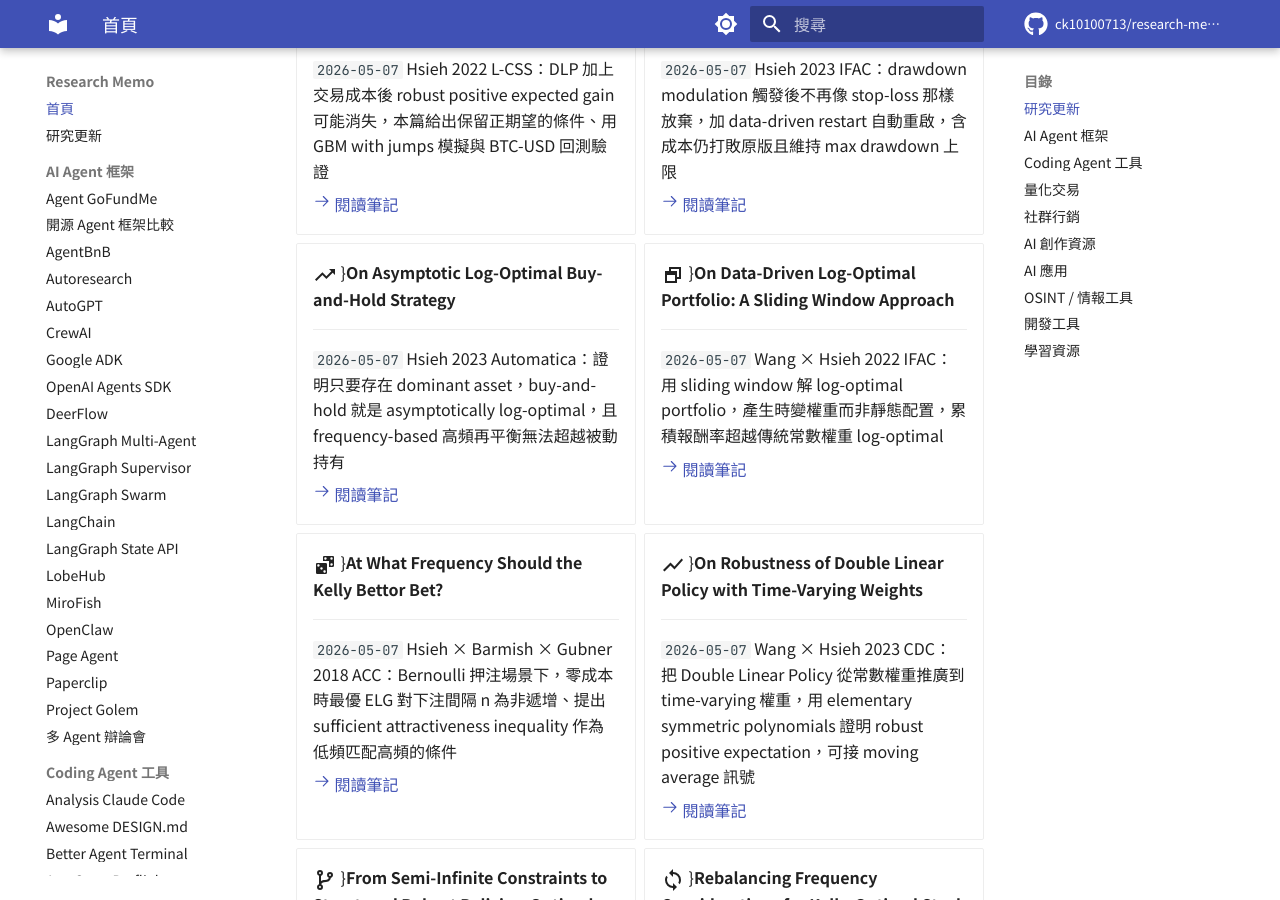
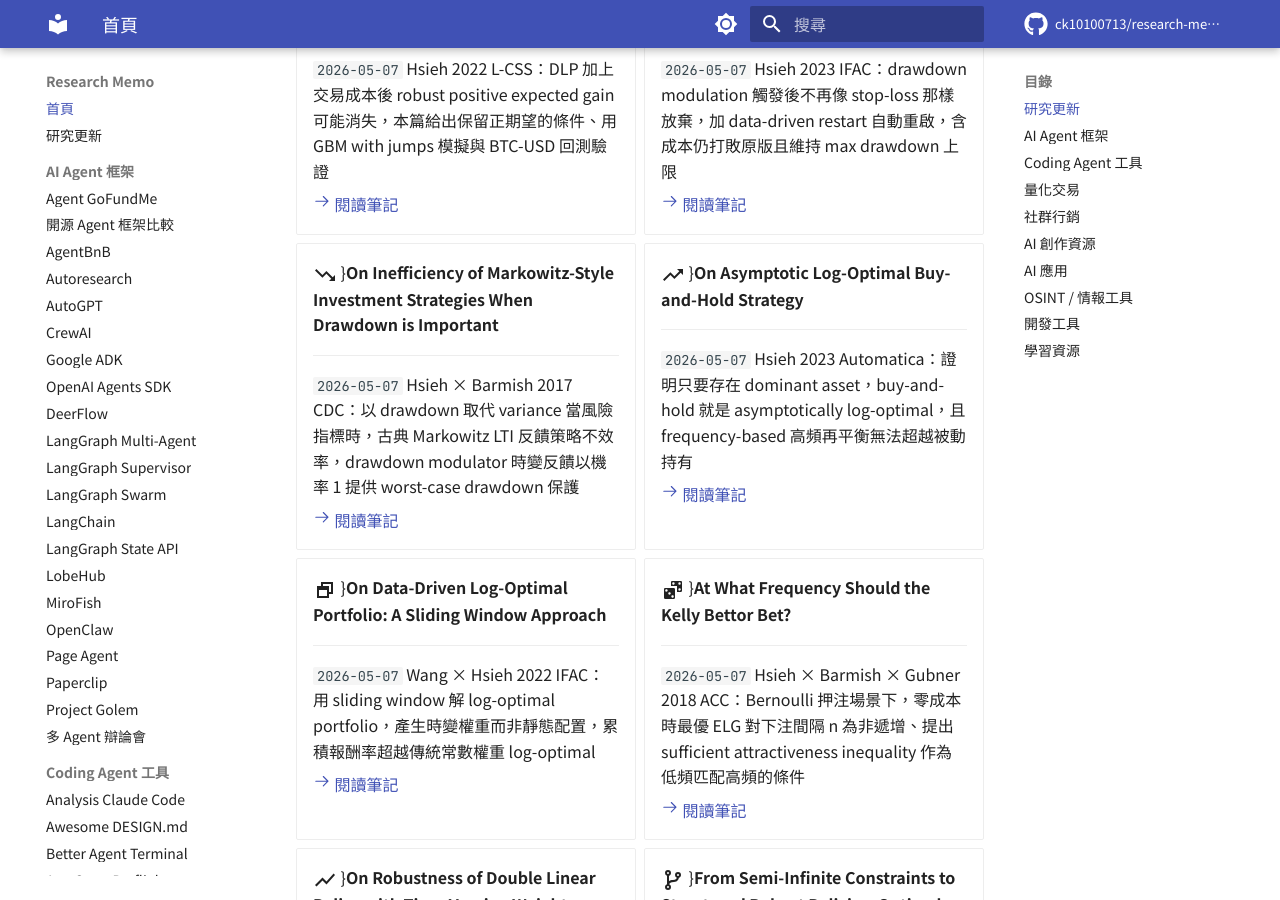
Before and after one commit to ck10100713/research-memo, an MkDocs documentation site: the page built from docs/index.md, in a window 1280 px wide and 900 px high, scrolled down 1042 px. Built offline with MkDocs 1.6.1 and Material for MkDocs 9.7.7, drawn with Linux system fonts in a browser that asks for light colours; comment, search, counter and statistics services are not loaded; some of the changed text lies outside the part shown.

Commit message:
Add research note: On Inefficiency of Markowitz When Drawdown is Important (Hsieh × Barmish 2017 CDC) — drawdown 取代 variance 後 LTI Markowitz 不效率、drawdown modulator 時變反饋以機率 1 提供 worst-case drawdown 保護 [Hsieh #16/32]

```diff
--- a/docs/index.md
+++ b/docs/index.md
@@ -57,6 +57,14 @@
     `2026-05-07` Hsieh 2023 IFAC：drawdown modulation 觸發後不再像 stop-loss 那樣放棄，加 data-driven restart 自動重啟，含成本仍打敗原版且維持 max drawdown 上限
 
     [:octicons-arrow-right-24: 閱讀筆記](drawdown-control-restart-mechanism.md)
+
+-   :material-trending-down:{{ .lg .middle }} **On Inefficiency of Markowitz-Style Investment Strategies When Drawdown is Important**
+
+    ---
+
+    `2026-05-07` Hsieh × Barmish 2017 CDC：以 drawdown 取代 variance 當風險指標時，古典 Markowitz LTI 反饋策略不效率，drawdown modulator 時變反饋以機率 1 提供 worst-case drawdown 保護
+
+    [:octicons-arrow-right-24: 閱讀筆記](markowitz-inefficiency-drawdown.md)
 
 -   :material-trending-up:{{ .lg .middle }} **On Asymptotic Log-Optimal Buy-and-Hold Strategy**
 
@@ -852,6 +852,14 @@
 
     [:octicons-arrow-right-24: 閱讀筆記](kelly-bettor-frequency.md)
 
+-   :material-trending-down:{{ .lg .middle }} **On Inefficiency of Markowitz-Style Investment Strategies When Drawdown is Important**
+
+    ---
+
+    Hsieh × Barmish 2017 CDC：以 drawdown 取代 variance 當風險指標時，古典 Markowitz LTI 反饋策略不效率，drawdown modulator 時變反饋以機率 1 提供 worst-case drawdown 保護
+
+    [:octicons-arrow-right-24: 閱讀筆記](markowitz-inefficiency-drawdown.md)
+
 -   :material-clock-fast:{{ .lg .middle }} **On Frequency-Based Optimal Portfolio with Transaction Costs**
 
     ---
--- a/mkdocs.yml
+++ b/mkdocs.yml
@@ -160,6 +160,7 @@ nav:
       - Execution Delay on Kelly Trading: execution-delay-kelly-trading.md
       - Frequency-Based Kelly Optimal Portfolio: frequency-based-kelly-portfolio.md
       - Kelly Bettor Frequency: kelly-bettor-frequency.md
+      - Markowitz Inefficiency Drawdown: markowitz-inefficiency-drawdown.md
       - Frequency-Based Optimal Portfolio with Costs: frequency-based-optimal-portfolio-costs.md
       - Kronos: kronos.md
       - NOFX: nofx.md
```
Also changed, not shown: other parts of docs/index.md (+0 -8 lines), docs/markowitz-inefficiency-drawdown.md (added, +51 -0 lines), docs/news.md (+4 -1 lines).
